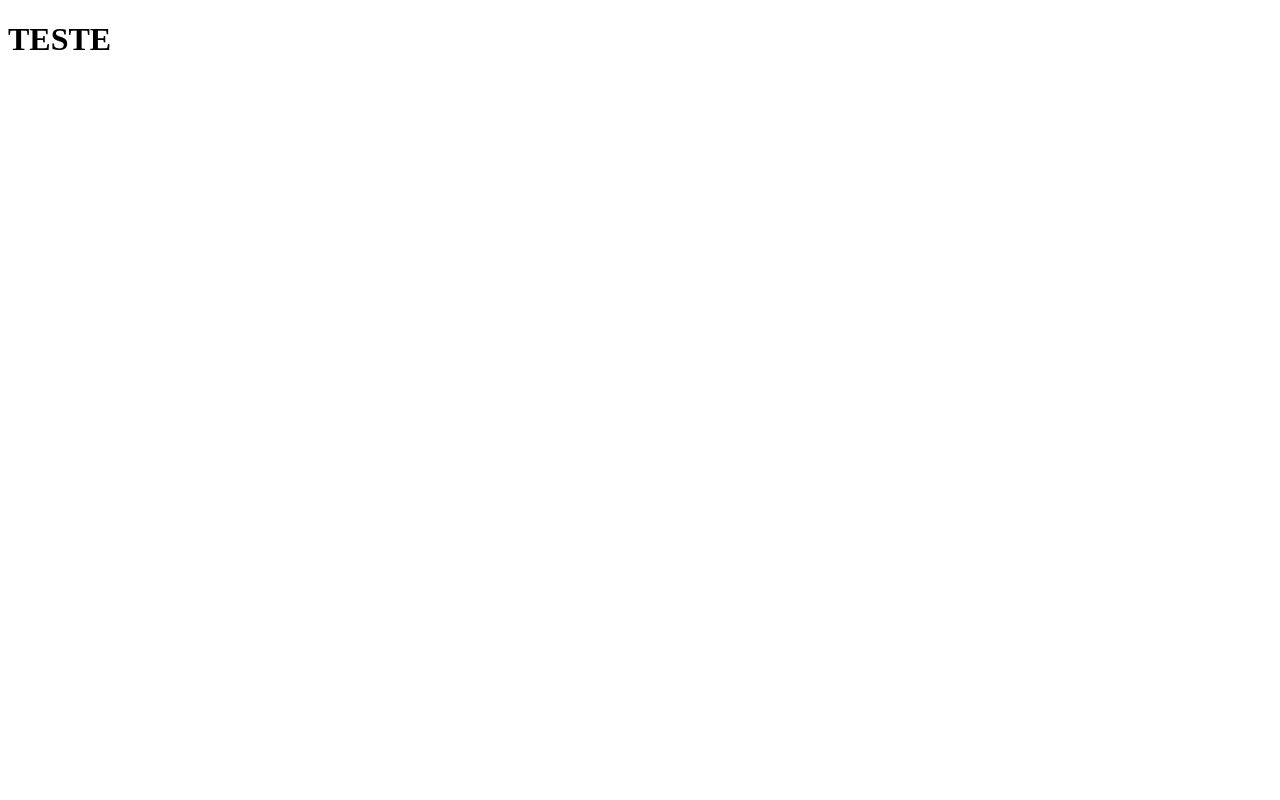
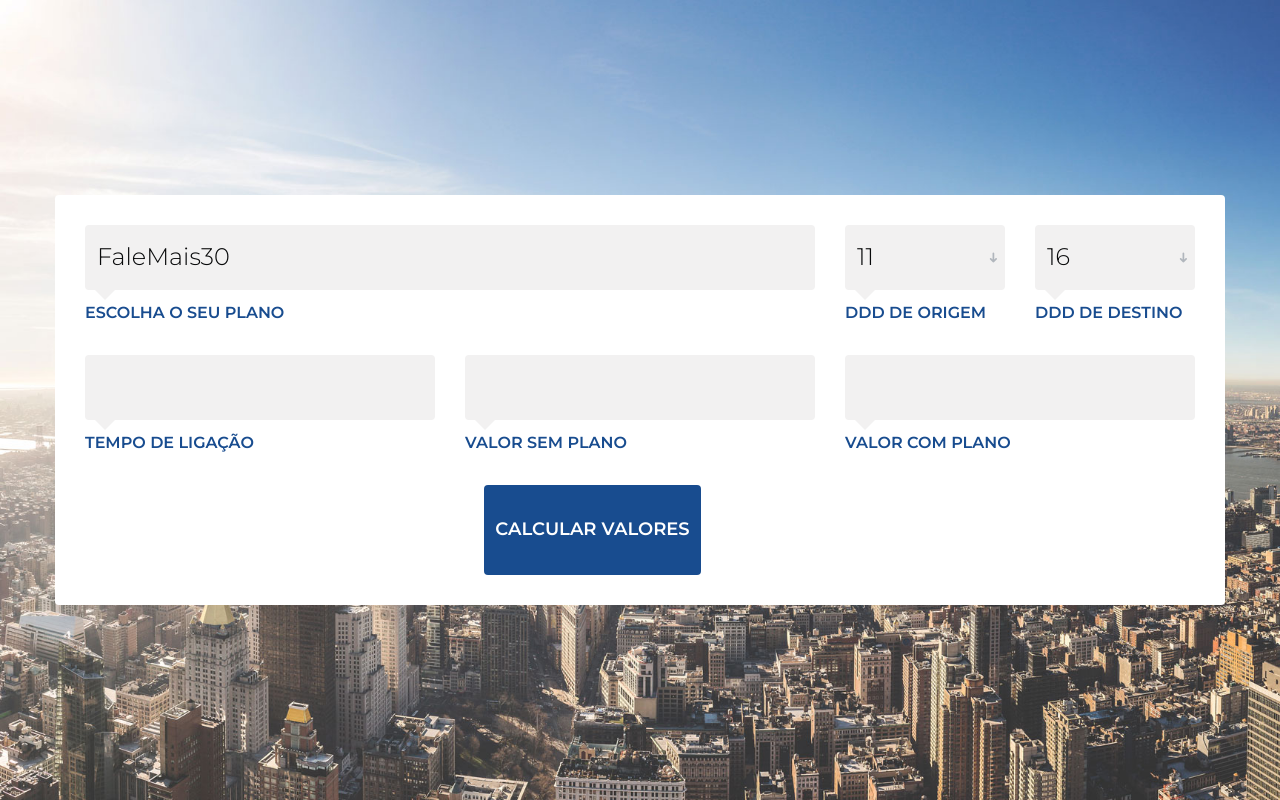
Before and after one commit to macieleds/vizir-desafio-js, a plain HTML site: page index.htm in a window 1280 px wide. Drawn offline with Linux system fonts and the light colour scheme.

Commit message:
Commit final

```diff
--- /dev/null
+++ b/css/style.css
@@ -0,0 +1,140 @@
+.section {
+    position: relative;
+    height: 100vh;
+}
+
+.section .section-center {
+    position: absolute;
+    top: 50%;
+    left: 0;
+    right: 0;
+    -webkit-transform: translateY(-50%);
+    transform: translateY(-50%);
+}
+
+#booking {
+    font-family: 'Montserrat', sans-serif;
+    background-image: url('../img/background.jpg');
+    background-size: cover;
+    background-position: center;
+    font-weight: 300;
+}
+
+.booking-form {
+    background: #fff;
+    padding: 30px 15px 0px;
+    border-radius: 4px;
+    overflow: auto;
+}
+
+.booking-form .form-group {
+    position: relative;
+    margin-bottom: 30px;
+}
+
+.booking-form .form-control {
+    border: none;
+    height: 65px;
+    -webkit-box-shadow: none;
+    box-shadow: none;
+    font-size: 24px;
+    color: #090a0b;
+    font-weight: 300;
+    background: #f2f1f1;
+    border-radius: 4px;
+}
+
+.booking-form .form-control::-webkit-input-placeholder {
+    color: #b1b6bd;
+}
+
+.booking-form .form-control:-ms-input-placeholder {
+    color: #b1b6bd;
+}
+
+.booking-form .form-control::placeholder {
+    color: #b1b6bd;
+}
+
+.booking-form input.form-control:invalid {
+    color: #b1b6bd;
+}
+
+input {
+    cursor: context-menu;
+}
+
+.booking-form select.form-control {
+    -webkit-appearance: none;
+    -moz-appearance: none;
+    appearance: none;
+}
+
+.booking-form select.form-control+.select-arrow {
+    position: absolute;
+    right: 0px;
+    top: 0px;
+    width: 24px;
+    text-align: center;
+    pointer-events: none;
+    height: 65px;
+    line-height: 65px;
+    color: #b1b6bd;
+    font-size: 14px;
+}
+
+.booking-form select.form-control+.select-arrow:after {
+    content: '\279C';
+    display: block;
+    -webkit-transform: rotate(90deg);
+    transform: rotate(90deg);
+}
+
+.booking-form .form-label {
+    color: #184c8f;
+    display: block;
+    font-weight: 600;
+    height: 25px;
+    line-height: 25px;
+    font-size: 16px;
+    position: relative;
+    margin-top: 10px;
+    text-transform: uppercase;
+}
+
+.booking-form .form-label:after {
+    content: '';
+    position: absolute;
+    left: 10px;
+    top: -10px;
+    width: 0;
+    height: 0;
+    border-style: solid;
+    border-width: 10px 10px 0 10px;
+    border-color: #f2f1f1 transparent transparent transparent;
+}
+
+.booking-form .form-btn {
+    margin-bottom: 30px;
+}
+
+.booking-form .submit-btn {
+    background: #184c8f;
+    border: none;
+    font-weight: 600;
+    text-transform: uppercase;
+    height: 90px;
+    font-size: 18px;
+    width: 100%;
+    color: #fff;
+    border-radius: 4px;
+    display: block;
+}
+
+.btn-form {
+    margin-left: 35%;
+}
+
+.valor1 {
+    display: none;
+}
--- a/index.htm
+++ b/index.htm
@@ -2,16 +2,98 @@
 <html lang="en">
 
 <head>
-    <meta charset="UTF-8">
-    <meta name="viewport" content="width=device-width, initial-scale=1.0">
+    <meta charset="utf-8">
+    <meta http-equiv="X-UA-Compatible" content="IE=edge">
+    <meta name="viewport" content="width=device-width, initial-scale=1">
+
     <title>Vizir</title>
+
+
+    <link href="https://fonts.googleapis.com/css?family=Montserrat:300,600" rel="stylesheet">
+
+
+    <link type="text/css" rel="stylesheet" href="css/bootstrap.min.css" />
+
+
+    <link type="text/css" rel="stylesheet" href="css/style.css" />
+
 </head>
 
 <body>
+    <div id="booking" class="section">
+        <div class="section-center">
+            <div class="container">
+                <div class="row">
+                    <div class="booking-form">
+                        <form>
+                            <div class="col-md-8">
+                                <div class="form-group">
+                                    <select id="planos" class="form-control">
+										<option value="30">FaleMais30</option>
+										<option value="60">FaleMais60</option>
+										<option value="120">FaleMais120</option>
+									</select>
+                                    <span class="form-label">ESCOLHA O SEU PLANO</span>
+                                </div>
+                            </div>
+                            <div class="col-md-2">
+                                <div class="form-group">
+                                    <select id="dddo" class="form-control">
+										<option value="11">11</option>
+										<option value="16">16</option>
+										<option value="17">17</option>
+										<option value="18">18</option>
+									</select>
+                                    <span class="select-arrow"></span>
+                                    <span class="form-label">DDD de Origem</span>
+                                </div>
+                            </div>
+                            <div class="col-md-2">
+                                <div class="form-group">
+                                    <select id="ddddes" class="form-control">
+										<option value="16">16</option>
+										<option value="11" class="valor1">11</option>
+										<option value="17">17</option>
+										<option value="18">18</option>
+									</select>
+                                    <span class="select-arrow"></span>
+                                    <span class="form-label">DDD de Destino</span>
+                                </div>
+                            </div>
+                            <div class="col-md-4">
+                                <div class="form-group">
+                                    <input id="tempo" class="form-control" type="number">
+                                    <span class="form-label">TEMPO DE LIGAÇÃO</span>
+                                </div>
+                            </div>
+                            <div class="col-md-4">
+                                <div class="form-group">
+                                    <input id="valorSemPlano" class="form-control" readonly>
+                                    <span class="form-label">VALOR SEM PLANO</span>
+                                </div>
+                            </div>
 
-    <h1>TESTE</h1>
+                            <div class="col-md-4">
+                                <div class="form-group">
+                                    <input id="valorPlano" class="form-control" readonly>
+                                    <span class="form-label">VALOR COM PLANO</span>
+                                </div>
+                            </div>
+                            <div class="btn-form">
+                                <div class="col-md-4">
+                                    <div class="form-btn">
+                                        <button type="button" id="calcular" class="submit-btn">CALCULAR VALORES</button>
+                                    </div>
+                                </div>
+                            </div>
+                        </form>
+                    </div>
+                </div>
+            </div>
+        </div>
+    </div>
+    <script src="./js/index.js"></script>
+</body>
 
 
-</body>
-
 </html>
--- a/js/index.js
+++ b/js/index.js
@@ -46,9 +46,35 @@ var planos = [{
 ]
 
 
+document.getElementById('dddo').onchange = function() {
+    var dddOrigem = document.getElementById("dddo").value;
+    if (dddOrigem == '11') {
+        document.getElementById("ddddes").value = '16';
+        document.getElementById("ddddes").disabled = false;
+    } else {
+        document.getElementById("ddddes").value = '11';
+        document.getElementById("ddddes").disabled = true;
+    }
+}
+
+
+document.getElementById('calcular').onclick = function calcular() {
+
+    var plano = document.getElementById("planos").value;
+    var dddOrigem = document.getElementById("dddo").value;
+    var dddDestino = document.getElementById("ddddes").value;
+    var tempo = document.getElementById("tempo").value;
+    var resCalculo = calcula(dddOrigem, dddDestino, tempo, plano);
+    document.getElementById("valorSemPlano").value = resCalculo.valorSemPlano.toFixed(2);
+    document.getElementById("valorPlano").value = resCalculo.valorPlano.toFixed(2);
+
+};
+
+
+
 function calcula(d1, d2, minutos, planoId) {
-    const dddValor = tarifas.find(a => a.dddOrigem === d1 && a.dddDestino === d2).valor
-    const plano = planos.find(a => a.minutos === planoId)
+    const dddValor = tarifas.find(a => a.dddOrigem == d1 && a.dddDestino == d2).valor
+    const plano = planos.find(a => a.minutos == planoId)
     const planoMinutos = plano ? plano.minutos : 30
     const minutosRestante = (minutos - planoMinutos)
     return { valorPlano: (minutosRestante > 0 ? minutosRestante : 0) * dddValor * 1.1, valorSemPlano: minutos * dddValor }
```
Also changed, not shown: css/bootstrap.min.css (added), img/background.jpg (added), 1 other file.
